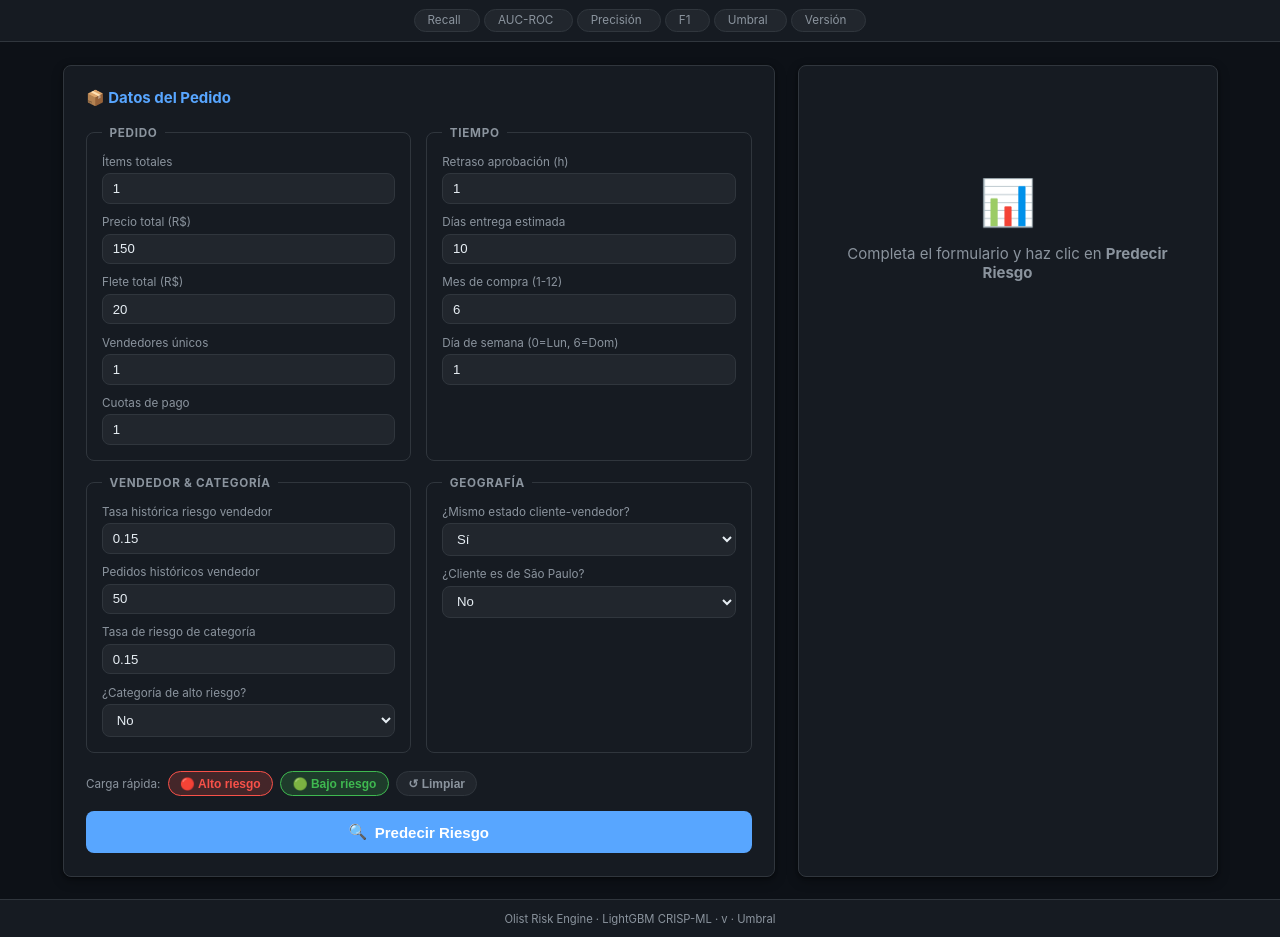
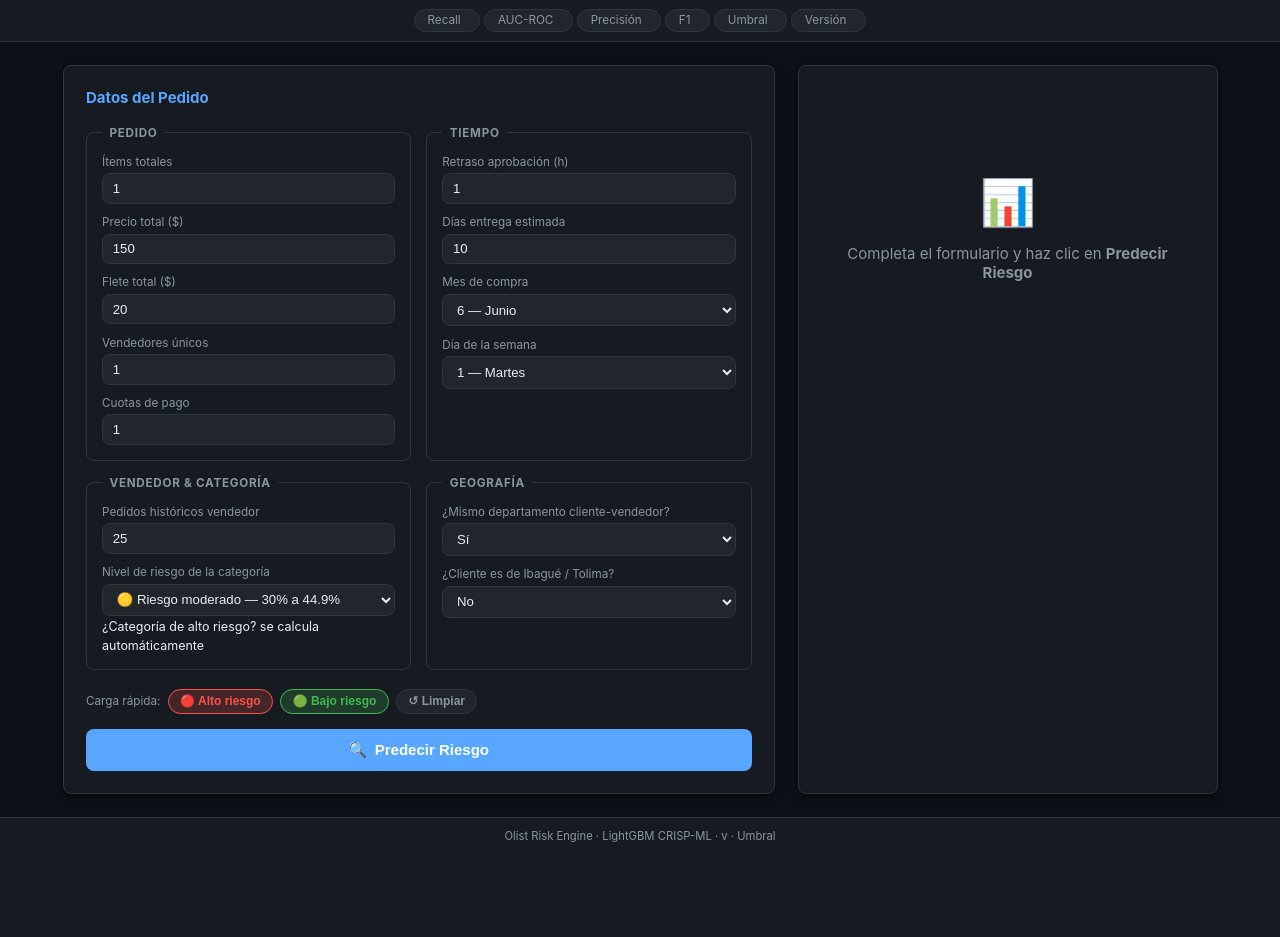
Before and after one commit to Breinerma/Modelo, a Django app: template olist_risk/templates/olist_risk/simulator.html in a window 1280 px wide. Shown: the part 59-996 px from the top of the page. After the commit the page ends 901 px from the top, so only its background shows below. Run offline with Django 4.2, Linux system fonts and the light colour scheme; the template is opened without the code that fills it, so the values that code supplies are empty.

Commit message:
Posiblemente última actualización para éste modelo durante la presentación del curso de optativa.

```diff
--- a/marketplace/templates/marketplace/base.html
+++ b/marketplace/templates/marketplace/base.html
@@ -20,10 +20,9 @@
 </head>
 <body>
 <div class="d-flex">
-  <!-- Sidebar -->
   <nav class="sidebar p-3 d-flex flex-column" style="width:230px; min-width:230px;">
     <a href="{% url 'marketplace:dashboard' %}" class="brand mb-4 text-decoration-none">
-      <i class="bi bi-shop me-2"></i>Olist Risk
+      <i class="bi bi-shop me-2"></i> Olist Risk
     </a>
     <ul class="nav flex-column flex-grow-1">
       <li class="nav-item">
@@ -79,7 +78,6 @@
     </div>
   </nav>
 
-  <!-- Main content -->
   <main class="flex-grow-1 p-4">
     {% if messages %}
       {% for msg in messages %}
--- a/olist_risk/static/olist_risk/js/simulator.js
+++ b/olist_risk/static/olist_risk/js/simulator.js
@@ -1,12 +1,39 @@
-/* ── Presets ─────────────────────────────────────────────────────────────── */
+/* ─────────────────────────────────────────────────────────────────────────
+   Mapeo de niveles de riesgo de categoría → valores numéricos para el modelo
+   ───────────────────────────────────────────────────────────────────────── */
+const CATEGORY_RISK_MAP = {
+  low:       { rate: 0.15,  is_high: 0 },  // < 30 %
+  moderate:  { rate: 0.37,  is_high: 0 },  // 30 % – 44.9 %
+  detected:  { rate: 0.55,  is_high: 1 },  // 45 % – 64.9 %
+  high:      { rate: 0.75,  is_high: 1 },  // ≥ 65 %
+};
+
+/* Actualiza los hidden inputs cuando el usuario cambia el selector de categoría */
+function syncCategoryRisk() {
+  const level  = document.getElementById('category_risk_display').value;
+  const mapped = CATEGORY_RISK_MAP[level];
+  document.getElementById('category_risk_rate').value      = mapped.rate;
+  document.getElementById('is_high_risk_category').value   = mapped.is_high;
+}
+
+/* Inicializar listeners al cargar la página */
+document.getElementById('category_risk_display').addEventListener('change', syncCategoryRisk);
+
+/* Sync inicial para que los hidden inputs tengan valores correctos desde el arranque */
+syncCategoryRisk();
+
+
+/* ─────────────────────────────────────────────────────────────────────────
+   Presets — usan los selects visibles, los hidden se sincronizan solos
+   ───────────────────────────────────────────────────────────────────────── */
 const PRESETS = {
   high: {
     total_items: 8, total_price: 420, total_freight: 65,
     unique_sellers: 3, payment_installments: 12,
     approval_delay_hours: 72, estimated_delivery_days: 45,
     purchase_month: 11, purchase_weekday: 4,
-    seller_historic_risk_rate: 0.38, seller_historic_order_count: 8,
-    category_risk_rate: 0.28, is_high_risk_category: 1,
+    seller_historic_order_count: 8,
+    category_risk_display: 'detected', // Riesgo detectado
     same_state: 0, customer_is_sp: 0,
   },
   low: {
@@ -14,8 +41,8 @@ const PRESETS = {
     unique_sellers: 1, payment_installments: 1,
     approval_delay_hours: 0.5, estimated_delivery_days: 7,
     purchase_month: 4, purchase_weekday: 1,
-    seller_historic_risk_rate: 0.05, seller_historic_order_count: 120,
-    category_risk_rate: 0.07, is_high_risk_category: 0,
+    seller_historic_order_count: 80,
+    category_risk_display: 'low', // Bajo riesgo
     same_state: 1, customer_is_sp: 1,
   },
 };
@@ -26,23 +53,31 @@ function loadPreset(type) {
     const el = document.getElementById(k);
     if (el) el.value = v;
   });
+  // Re-sincronizar hidden inputs tras cargar preset
+  syncCategoryRisk();
+  syncSellerRisk();
 }
 
 function resetForm() {
   document.getElementById('predictForm').reset();
+  document.getElementById('category_risk_display').value = 'moderate';
+  syncCategoryRisk();
   hideResult();
 }
 
-/* ── Helpers ─────────────────────────────────────────────────────────────── */
+
+/* ─────────────────────────────────────────────────────────────────────────
+   Helpers
+   ───────────────────────────────────────────────────────────────────────── */
 function getCookie(name) {
   const v = document.cookie.match('(^|;)\\s*' + name + '\\s*=\\s*([^;]+)');
   return v ? v.pop() : '';
 }
 
 function hideResult() {
-  document.getElementById('resultContent').style.display = 'none';
+  document.getElementById('resultContent').style.display  = 'none';
   document.getElementById('resultPlaceholder').style.display = 'flex';
-  document.getElementById('errorBox').style.display = 'none';
+  document.getElementById('errorBox').style.display       = 'none';
 }
 
 function showLoading(on) {
@@ -50,9 +85,17 @@ function showLoading(on) {
   document.getElementById('submitBtn').disabled = on;
 }
 
-/* ── Form submit ─────────────────────────────────────────────────────────── */
+
+/* ─────────────────────────────────────────────────────────────────────────
+   Form submit
+   ───────────────────────────────────────────────────────────────────────── */
 document.getElementById('predictForm').addEventListener('submit', async (e) => {
   e.preventDefault();
+
+  // Asegurar sync antes de enviar (por si acaso)
+  syncCategoryRisk();
+  syncSellerRisk();
+
   showLoading(true);
   document.getElementById('errorBox').style.display = 'none';
 
@@ -89,37 +132,34 @@ document.getElementById('predictForm').addEventListener('submit', async (e) => {
   }
 });
 
-/* ── Render result ───────────────────────────────────────────────────────── */
+
+/* ─────────────────────────────────────────────────────────────────────────
+   Render result
+   ───────────────────────────────────────────────────────────────────────── */
 function renderResult(data) {
   document.getElementById('resultPlaceholder').style.display = 'none';
-  document.getElementById('resultContent').style.display = 'block';
+  document.getElementById('resultContent').style.display     = 'block';
 
   const isHigh = data.risk_label === 1;
   const prob   = data.risk_probability;
   const thresh = data.threshold;
 
-  // Verdict card
   const card = document.getElementById('verdictCard');
   card.className = 'verdict-card ' + (isHigh ? 'high' : 'low');
-  document.getElementById('verdictIcon').textContent = isHigh ? '🔴' : '🟢';
-  document.getElementById('verdictText').textContent = data.risk_label_text;
-  document.getElementById('verdictText').style.color = isHigh ? 'var(--red)' : 'var(--green)';
-  document.getElementById('verdictProb').textContent = (prob * 100).toFixed(1) + '%';
-  document.getElementById('verdictProb').style.color = isHigh ? 'var(--red)' : 'var(--green)';
+  document.getElementById('verdictIcon').textContent  = isHigh ? '🔴' : '🟢';
+  document.getElementById('verdictText').textContent  = data.risk_label_text;
+  document.getElementById('verdictText').style.color  = isHigh ? 'var(--red)' : 'var(--green)';
+  document.getElementById('verdictProb').textContent  = (prob * 100).toFixed(1) + '%';
+  document.getElementById('verdictProb').style.color  = isHigh ? 'var(--red)' : 'var(--green)';
 
-  // Probability bar
   const fill = document.getElementById('probBarFill');
-  fill.style.width    = (prob * 100).toFixed(1) + '%';
+  fill.style.width      = (prob * 100).toFixed(1) + '%';
   fill.style.background = isHigh ? 'var(--red)' : 'var(--green)';
 
-  const thLine = document.getElementById('probBarThreshold');
-  thLine.style.left = (thresh * 100).toFixed(1) + '%';
+  document.getElementById('probBarThreshold').style.left = (thresh * 100).toFixed(1) + '%';
+  document.getElementById('thresholdLabel').textContent  = 'Umbral ' + (thresh * 100).toFixed(0) + '%';
 
-  document.getElementById('thresholdLabel').textContent =
-    'Umbral ' + (thresh * 100).toFixed(0) + '%';
-
-  // Top features
-  const feats = data.top_features || {};
+  const feats  = data.top_features || {};
   const maxImp = Math.max(...Object.values(feats), 0.0001);
   const list   = document.getElementById('featuresList');
   list.innerHTML = '';
@@ -127,8 +167,8 @@ function renderResult(data) {
   Object.entries(feats)
     .sort((a, b) => b[1] - a[1])
     .forEach(([name, imp]) => {
-      const pct  = ((imp / maxImp) * 100).toFixed(0);
-      const row  = document.createElement('div');
+      const pct = ((imp / maxImp) * 100).toFixed(0);
+      const row = document.createElement('div');
       row.className = 'feature-row';
       row.innerHTML = `
         <span class="feature-name" title="${name}">${name}</span>
@@ -140,7 +180,6 @@ function renderResult(data) {
       list.appendChild(row);
     });
 
-  // Meta
   document.getElementById('metaInfo').textContent =
     `Modelo v${data.model_version} · Umbral ${thresh}`;
 }
--- a/olist_risk/templates/olist_risk/simulator.html
+++ b/olist_risk/templates/olist_risk/simulator.html
@@ -9,7 +9,6 @@
 </head>
 <body>
 
-<!-- ── HEADER ──────────────────────────────────────────────────────────── -->
 <header class="site-header">
   <div class="header-inner">
     <div class="brand">
@@ -27,60 +26,37 @@
   </div>
 </header>
 
-<!-- ── MÉTRICAS DEL MODELO ─────────────────────────────────────────────── -->
 <section class="metrics-bar">
-  <div class="metric-pill">
-    <span class="metric-label">Recall</span>
-    <span class="metric-value">{{ metrics.Recall|floatformat:4 }}</span>
-  </div>
-  <div class="metric-pill">
-    <span class="metric-label">AUC-ROC</span>
-    <span class="metric-value">{{ metrics.AUC_ROC|floatformat:4 }}</span>
-  </div>
-  <div class="metric-pill">
-    <span class="metric-label">Precisión</span>
-    <span class="metric-value">{{ metrics.Precision|floatformat:4 }}</span>
-  </div>
-  <div class="metric-pill">
-    <span class="metric-label">F1</span>
-    <span class="metric-value">{{ metrics.F1|floatformat:4 }}</span>
-  </div>
-  <div class="metric-pill">
-    <span class="metric-label">Umbral</span>
-    <span class="metric-value">{{ threshold|floatformat:2 }}</span>
-  </div>
-  <div class="metric-pill">
-    <span class="metric-label">Versión</span>
-    <span class="metric-value">{{ version }}</span>
-  </div>
+  <div class="metric-pill"><span class="metric-label">Recall</span><span class="metric-value">{{ metrics.Recall|floatformat:4 }}</span></div>
+  <div class="metric-pill"><span class="metric-label">AUC-ROC</span><span class="metric-value">{{ metrics.AUC_ROC|floatformat:4 }}</span></div>
+  <div class="metric-pill"><span class="metric-label">Precisión</span><span class="metric-value">{{ metrics.Precision|floatformat:4 }}</span></div>
+  <div class="metric-pill"><span class="metric-label">F1</span><span class="metric-value">{{ metrics.F1|floatformat:4 }}</span></div>
+  <div class="metric-pill"><span class="metric-label">Umbral</span><span class="metric-value">{{ threshold|floatformat:2 }}</span></div>
+  <div class="metric-pill"><span class="metric-label">Versión</span><span class="metric-value">{{ version }}</span></div>
 </section>
 
-<!-- ── LAYOUT PRINCIPAL ────────────────────────────────────────────────── -->
 <main class="main-layout">
 
-  <!-- Formulario -->
   <section class="form-panel">
-    <h2 class="panel-title">📦 Datos del Pedido</h2>
+    <h2 class="panel-title"> Datos del Pedido</h2>
 
     <form id="predictForm">
       {% csrf_token %}
-
       <div class="form-grid">
 
         <!-- Columna 1: Pedido -->
         <fieldset class="fieldset">
           <legend>Pedido</legend>
-
           <div class="field">
             <label for="total_items">Ítems totales</label>
             <input type="number" id="total_items" name="total_items" value="1" min="1" step="1" />
           </div>
           <div class="field">
-            <label for="total_price">Precio total (R$)</label>
+            <label for="total_price">Precio total ($)</label>
             <input type="number" id="total_price" name="total_price" value="150" min="0" step="0.01" />
           </div>
           <div class="field">
-            <label for="total_freight">Flete total (R$)</label>
+            <label for="total_freight">Flete total ($)</label>
             <input type="number" id="total_freight" name="total_freight" value="20" min="0" step="0.01" />
           </div>
           <div class="field">
@@ -96,7 +72,6 @@
         <!-- Columna 2: Tiempo -->
         <fieldset class="fieldset">
           <legend>Tiempo</legend>
-
           <div class="field">
             <label for="approval_delay_hours">Retraso aprobación (h)</label>
             <input type="number" id="approval_delay_hours" name="approval_delay_hours" value="1" min="0" step="0.1" />
@@ -105,13 +80,38 @@
             <label for="estimated_delivery_days">Días entrega estimada</label>
             <input type="number" id="estimated_delivery_days" name="estimated_delivery_days" value="10" min="1" step="1" />
           </div>
+
+          <!-- Mes con nombre -->
           <div class="field">
-            <label for="purchase_month">Mes de compra (1-12)</label>
-            <input type="number" id="purchase_month" name="purchase_month" value="6" min="1" max="12" step="1" />
+            <label for="purchase_month">Mes de compra</label>
+            <select id="purchase_month" name="purchase_month">
+              <option value="1">1 — Enero</option>
+              <option value="2">2 — Febrero</option>
+              <option value="3">3 — Marzo</option>
+              <option value="4">4 — Abril</option>
+              <option value="5">5 — Mayo</option>
+              <option value="6" selected>6 — Junio</option>
+              <option value="7">7 — Julio</option>
+              <option value="8">8 — Agosto</option>
+              <option value="9">9 — Septiembre</option>
+              <option value="10">10 — Octubre</option>
+              <option value="11">11 — Noviembre</option>
+              <option value="12">12 — Diciembre</option>
+            </select>
           </div>
+
+          <!-- Día con nombre -->
           <div class="field">
-            <label for="purchase_weekday">Día de semana (0=Lun, 6=Dom)</label>
-            <input type="number" id="purchase_weekday" name="purchase_weekday" value="1" min="0" max="6" step="1" />
+            <label for="purchase_weekday">Día de la semana</label>
+            <select id="purchase_weekday" name="purchase_weekday">
+              <option value="0">0 — Lunes</option>
+              <option value="1" selected>1 — Martes</option>
+              <option value="2">2 — Miércoles</option>
+              <option value="3">3 — Jueves</option>
+              <option value="4">4 — Viernes</option>
+              <option value="5">5 — Sábado</option>
+              <option value="6">6 — Domingo</option>
+            </select>
           </div>
         </fieldset>
 
@@ -119,40 +119,52 @@
         <fieldset class="fieldset">
           <legend>Vendedor &amp; Categoría</legend>
 
-          <div class="field">
-            <label for="seller_historic_risk_rate">Tasa histórica riesgo vendedor</label>
-            <input type="number" id="seller_historic_risk_rate" name="seller_historic_risk_rate" value="0.15" min="0" max="1" step="0.01" />
-          </div>
+          <!--
+            seller_historic_risk_rate: el usuario elige un rango de porcentaje.
+            El campo oculto seller_historic_risk_rate_hidden lleva el valor
+            numérico real (0-1) que se enviará al modelo.
+            seller_historic_order_count: fijo en 25 (valor por defecto neutral),
+            no se muestra al usuario.
+          -->
+          <input type="hidden" id="seller_historic_risk_rate" name="seller_historic_risk_rate" value="0.185" />
+
           <div class="field">
             <label for="seller_historic_order_count">Pedidos históricos vendedor</label>
-            <input type="number" id="seller_historic_order_count" name="seller_historic_order_count" value="50" min="0" step="1" />
+            <input type="number" id="seller_historic_order_count" name="seller_historic_order_count" value="25" min="0" step="1" />
           </div>
+
+          <!--
+            category_risk_rate: el usuario elige nivel, el select actualiza
+            tanto category_risk_rate como is_high_risk_category automáticamente.
+          -->
+          <input type="hidden" id="category_risk_rate" name="category_risk_rate" value="0.15" />
+          <input type="hidden" id="is_high_risk_category" name="is_high_risk_category" value="0" />
+
           <div class="field">
-            <label for="category_risk_rate">Tasa de riesgo de categoría</label>
-            <input type="number" id="category_risk_rate" name="category_risk_rate" value="0.15" min="0" max="1" step="0.01" />
+            <label for="category_risk_display">Nivel de riesgo de la categoría</label>
+            <select id="category_risk_display">
+              <option value="low">🟢 Bajo riesgo — menos del 30%</option>
+              <option value="moderate" selected>🟡 Riesgo moderado — 30% a 44.9%</option>
+              <option value="detected">🟠 Riesgo detectado — 45% a 64.9%</option>
+              <option value="high">🔴 Alto riesgo — 65% o más</option>
+            </select>
+            <small class="field-hint">¿Categoría de alto riesgo? se calcula automáticamente</small>
           </div>
-          <div class="field">
-            <label for="is_high_risk_category">¿Categoría de alto riesgo?</label>
-            <select id="is_high_risk_category" name="is_high_risk_category">
-              <option value="0">No</option>
-              <option value="1">Sí</option>
-            </select>
-          </div>
+
         </fieldset>
 
         <!-- Columna 4: Geografía -->
         <fieldset class="fieldset">
           <legend>Geografía</legend>
-
           <div class="field">
-            <label for="same_state">¿Mismo estado cliente-vendedor?</label>
+            <label for="same_state">¿Mismo departamento cliente-vendedor?</label>
             <select id="same_state" name="same_state">
               <option value="1">Sí</option>
               <option value="0">No</option>
             </select>
           </div>
           <div class="field">
-            <label for="customer_is_sp">¿Cliente es de São Paulo?</label>
+            <label for="customer_is_sp">¿Cliente es de Ibagué / Tolima?</label>
             <select id="customer_is_sp" name="customer_is_sp">
               <option value="0">No</option>
               <option value="1">Sí</option>
@@ -162,7 +174,6 @@
 
       </div><!-- /.form-grid -->
 
-      <!-- Botones de acceso rápido -->
       <div class="quick-btns">
         <span class="quick-label">Carga rápida:</span>
         <button type="button" class="btn-quick btn-high" onclick="loadPreset('high')">🔴 Alto riesgo</button>
@@ -178,21 +189,16 @@
 
   <!-- Panel de resultado -->
   <section class="result-panel" id="resultPanel">
-
     <div class="result-placeholder" id="resultPlaceholder">
       <div class="placeholder-icon">📊</div>
       <p>Completa el formulario y haz clic en <strong>Predecir Riesgo</strong></p>
     </div>
-
     <div class="result-content" id="resultContent" style="display:none">
-
       <div class="verdict-card" id="verdictCard">
         <div class="verdict-icon" id="verdictIcon"></div>
         <div class="verdict-text" id="verdictText"></div>
         <div class="verdict-prob" id="verdictProb"></div>
       </div>
-
-      <!-- Barra de probabilidad -->
       <div class="prob-bar-wrap">
         <div class="prob-bar-bg">
           <div class="prob-bar-fill" id="probBarFill"></div>
@@ -204,27 +210,19 @@
           <span>100%</span>
         </div>
       </div>
-
-      <!-- Top features -->
       <div class="features-section">
         <h3>🎯 Factores más influyentes</h3>
         <div id="featuresList" class="features-list"></div>
       </div>
-
       <div class="meta-info" id="metaInfo"></div>
     </div>
-
-    <!-- Loading -->
     <div class="loading" id="loadingOverlay" style="display:none">
       <div class="spinner"></div>
       <p>Analizando riesgo…</p>
     </div>
-
-    <!-- Error -->
     <div class="error-box" id="errorBox" style="display:none">
       <span>⚠️</span> <span id="errorMsg"></span>
     </div>
-
   </section>
 
 </main>
```
Also changed, not shown: db.sqlite3.
